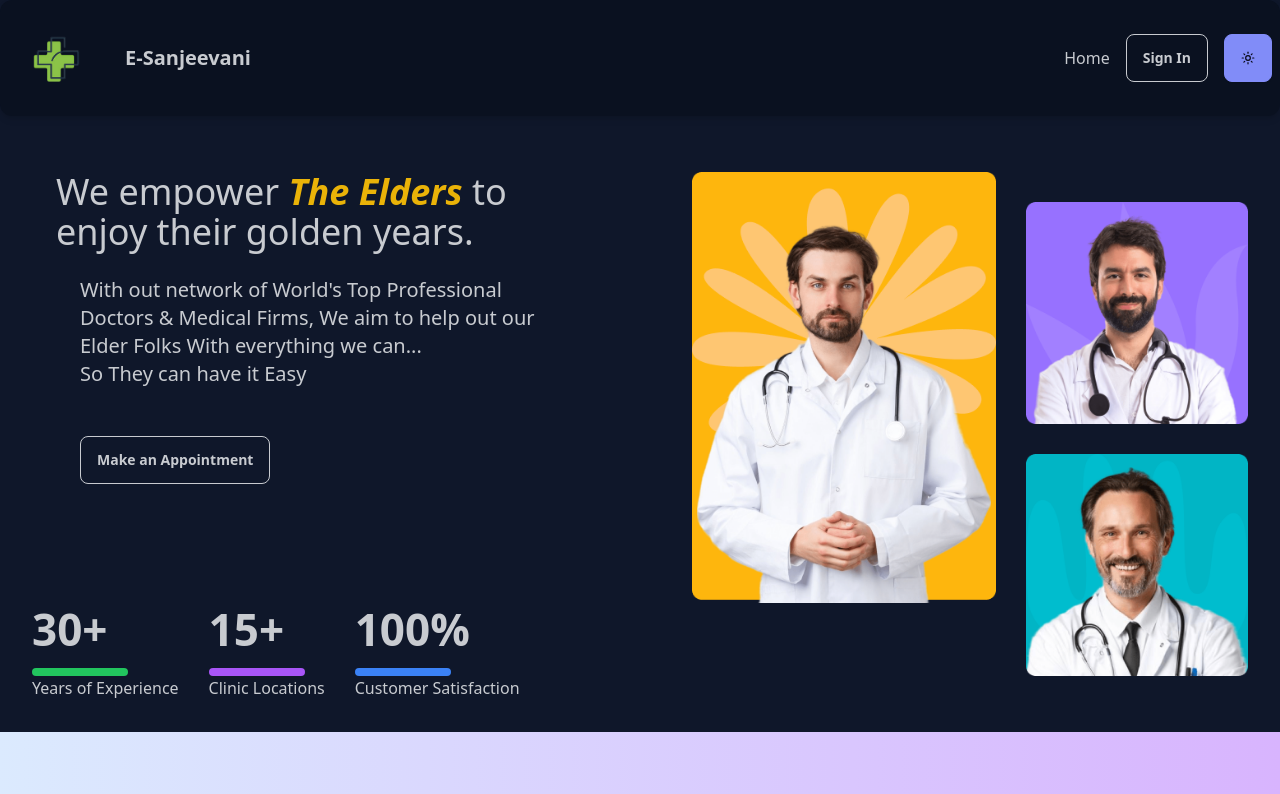
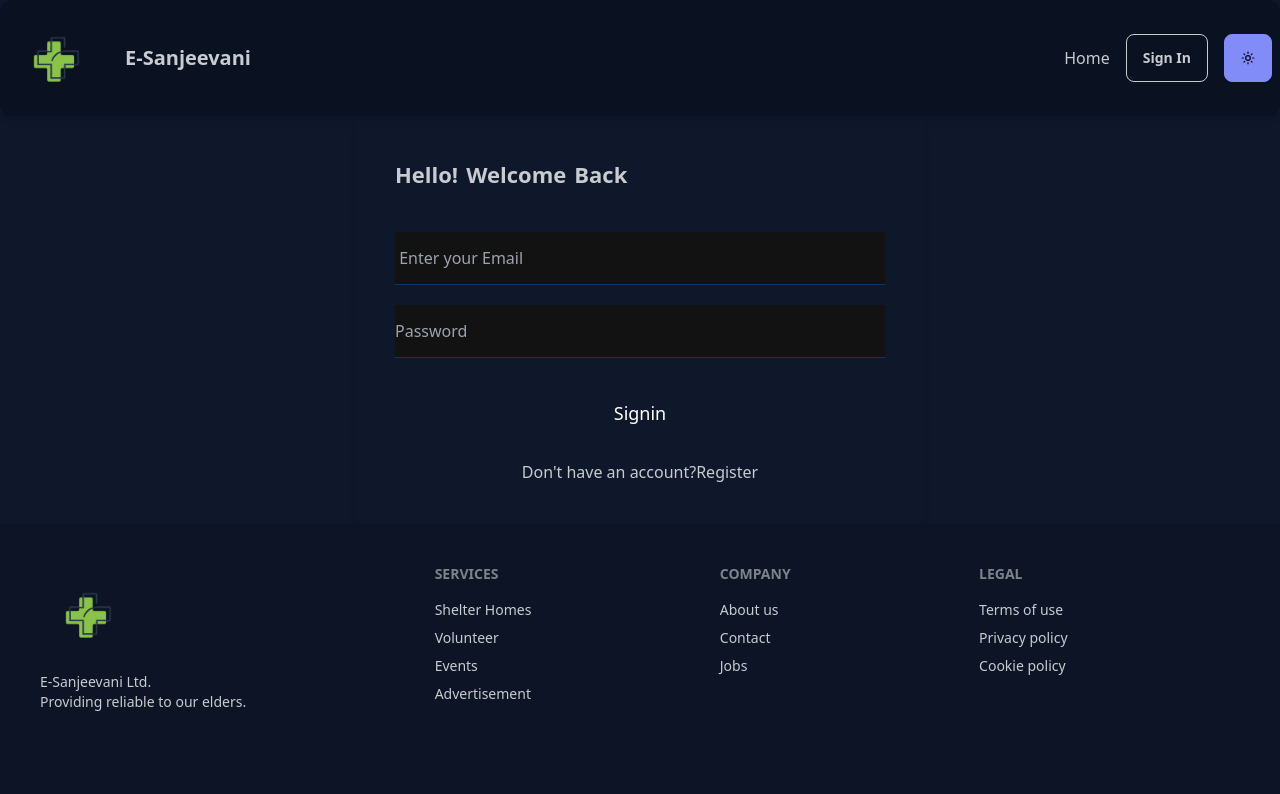
Before and after one commit to Ronit-gurjar/eSanjeevani, a React (Vite) app in the folder Frontend/: page /login in a window 1280 px wide. Shown: the top 794 px of the page. Built offline with nearby package versions, Linux system fonts and the light colour scheme.

Commit message:
Chore: Time Pass

```diff
--- a/Frontend/src/App.jsx
+++ b/Frontend/src/App.jsx
@@ -2,6 +2,7 @@ import Layout  from './layout/Layout'
 import Footer from './components/Navbar/Footer/Footer'
 
 function App() {
+
   return (
     <>
       <Layout />
--- a/Frontend/src/Pages/SignIn.jsx
+++ b/Frontend/src/Pages/SignIn.jsx
@@ -1,7 +1,7 @@
 import { useState } from "react"
 import { Link } from 'react-router-dom'
 
-const Login = () => {
+const Signin = () => {
 
   const [formData, setFormData] = useState({
     email: '',
@@ -45,7 +45,7 @@ const Login = () => {
 
           <div className="mt-7">
             <button type="submit" className="w-full bg-primaryColor text-white text-[18px] leading-[30px] rounded-lg px-4 py-3 " >
-              Login
+              Signin
             </button>
           </div>
 
@@ -61,4 +61,4 @@ const Login = () => {
   )
 }
 
-export default Login;
+export default Signin;
--- a/Frontend/src/components/Navbar/navbar.jsx
+++ b/Frontend/src/components/Navbar/navbar.jsx
@@ -1,4 +1,4 @@
-import React, { useState } from 'react';
+import React, { useState, useEffect } from 'react';
 import { Link, NavLink } from 'react-router-dom';
 import { LuSun, LuMoonStar } from "react-icons/lu";
 
@@ -13,10 +13,14 @@ const toggleTheme = () => {
 
 };
 
+useEffect(() => {
+  document.documentElement.setAttribute('data-theme', isDarkMode ? 'dark' : 'light');
+}, [isDarkMode]);
+
   return (
     <nav className="navbar bg-base-300 drop-shadow-md rounded-xl">
       <NavLink className="flex-1" to="/">
-        <img src={logo} alt="logo" width="100px" height="100px"/>
+        <img src={logo} alt="logo" width="100px" height="150px"/>
         <h1 className='btn btn-ghost text-xl'>E-Sanjeevani</h1>
       </NavLink>
       <ul className="flex space-x-4">
--- a/Frontend/src/router/Routers.jsx
+++ b/Frontend/src/router/Routers.jsx
@@ -1,10 +1,12 @@
 import React from 'react'
 import Home from '../Pages/Home'
 import Signup from '../Pages/Signup'
+import Signin from '../Pages/SignIn'
 import Appointment from '../Pages/Appointment'
 
 
 import {Routes , Route} from 'react-router-dom'
+
 
 
 
@@ -15,6 +17,7 @@ export default function Routers() {
       <Route path='/home' element={<Home/>} />
       <Route path='/*' element={<Home/>}/>
       <Route path='/register' element={<Signup/>} />
+      <Route path='/login' element={<Signin/>} />
       <Route path='/appointment' element={<Appointment/>} />
     </Routes>
   )
```
